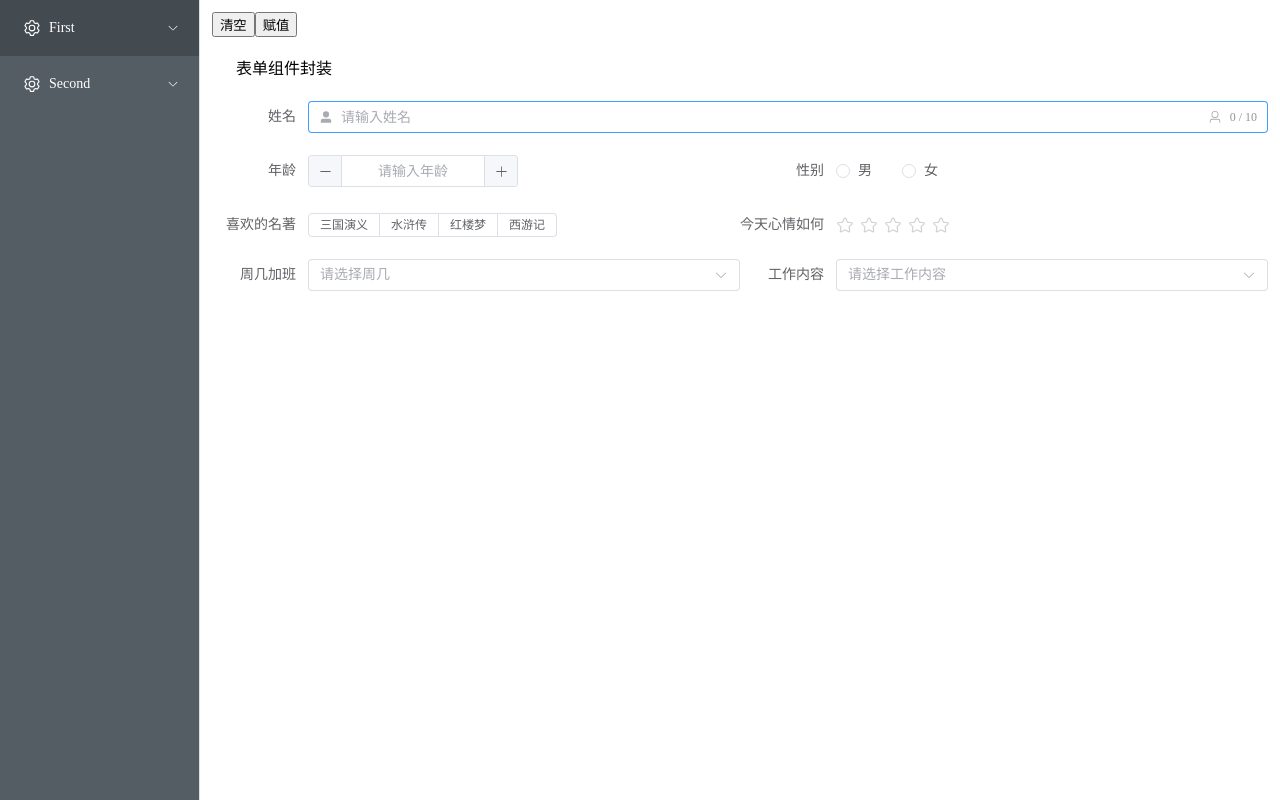
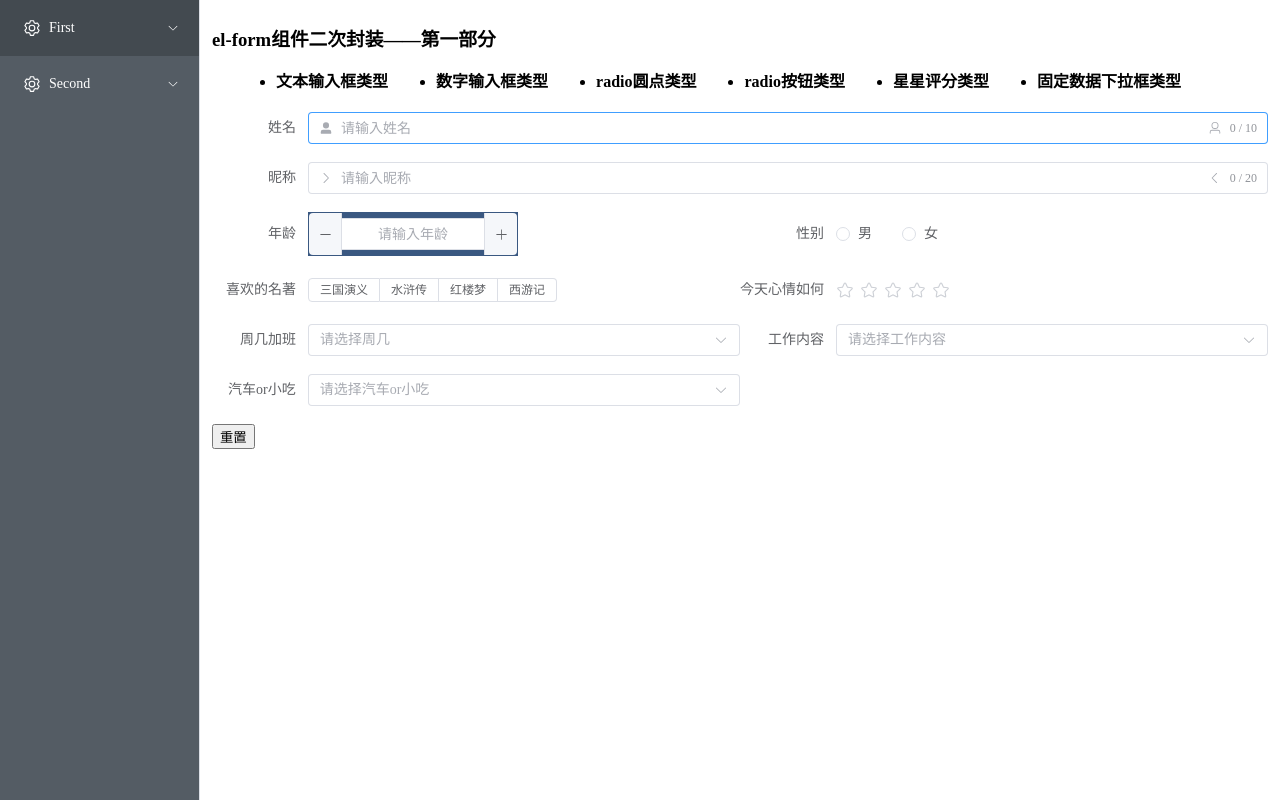
Before and after one commit to shuirongshuifu/vue3-ts-vite3, a Vue app: page /one in a window 1280 px wide. Built offline with nearby package versions, Linux system fonts and the light colour scheme.

Commit message:
继续优化重置

```diff
--- a/src/assets/main.css
+++ b/src/assets/main.css
@@ -10,12 +10,6 @@ span,
 applet,
 object,
 iframe,
-h1,
-h2,
-h3,
-h4,
-h5,
-h6,
 p,
 blockquote,
 pre,
@@ -25,7 +19,6 @@ acronym,
 address,
 big,
 cite,
-code,
 del,
 dfn,
 em,
@@ -49,9 +42,6 @@ center,
 dl,
 dt,
 dd,
-ol,
-ul,
-li,
 fieldset,
 form,
 label,
@@ -111,11 +101,6 @@ body {
   line-height: 1;
 }
 
-ol,
-ul {
-  list-style: none;
-}
-
 blockquote,
 q {
   quotes: none;
--- a/src/components/MyForm/MyForm.vue
+++ b/src/components/MyForm/MyForm.vue
@@ -1,5 +1,5 @@
 <template>
-  <el-form :model="form" label-width="auto">
+  <el-form ref="myFormRef" :model="form" label-width="auto">
     <el-row>
       <el-col class="setElCol" :span="item.span" v-for="(item, index) in conf">
         <el-form-item v-if="!item.hidden" style="width: 100%;" :label="item.label">
@@ -9,14 +9,31 @@
       </el-col>
     </el-row>
   </el-form>
+  <button @click="resetForm(myFormRef)">重置</button>
 </template>
 
 <script setup lang="ts">
+import { ref, provide } from "vue";
+import type { ComponentSize, FormInstance, FormRules } from 'element-plus'
+
 import MyInput from "./components/MyInput/MyInput.vue";
 import MyInputNumber from "./components/MyInputNumber/MyInputNumber.vue";
 import MyRadio from "./components/MyRadio/MyRadio.vue";
 import MyRate from "./components/MyRate/MyRate.vue";
 import MySelect from "./components/MySelect/MySelect.vue";
+
+const emit = defineEmits(['ev']);
+
+provide('eventCallBack', (info: object) => {
+  emit('ev', info)
+})
+
+const myFormRef = ref<FormInstance>()
+
+const resetForm = (formEl: FormInstance | undefined) => {
+  if (!formEl) return
+  formEl.resetFields()
+}
 
 defineOptions({
   name: 'MyForm',
--- a/src/components/MyForm/components/MyInput/MyInput.vue
+++ b/src/components/MyForm/components/MyInput/MyInput.vue
@@ -1,12 +1,19 @@
 <template>
-    <el-input v-model.trim="form[attr.prop]" v-bind="mergeAttr" />
+    <el-input
+        @input="(params: string | number) => { evFn(params, 'input') }"
+        @clear="(params: string | number) => { evFn(params, 'clear') }"
+        v-model.trim="form[attr.prop]"
+        v-bind="mergeAttr" />
 </template>
 
 <script lang="ts" setup>
-import { computed } from "vue";
+import { computed, inject } from "vue";
 defineOptions({
     name: 'MyInput',
 })
+
+const cb = inject('eventCallBack') as (params: { [key: string]: any }) => void;
+
 const props = defineProps({
     form: {
         type: Object,
@@ -24,4 +31,14 @@ const mergeAttr = computed(() => {
     }
     return { ...defaultAttr, ...props.attr }
 })
+
+const evFn = (val: string | number, eventName: string) => {
+    const ev = {
+        componentName: 'MyInput',
+        eventName: eventName,
+        propName: props.attr.prop,
+        propValue: val,
+    }
+    cb(ev)
+}
 </script>
--- a/src/components/MyForm/components/MySelect/MySelect.vue
+++ b/src/components/MyForm/components/MySelect/MySelect.vue
@@ -1,15 +1,19 @@
 <template>
-    <el-select v-model="form[attr.prop]" v-bind="mergeAttr">
+    <el-select @change="(params: string | number) => {
+        evFn(params, 'change')
+    }" v-model="form[attr.prop]" v-bind="mergeAttr">
         <el-option v-for="item in optionsData" :key="item.value" :label="item.label" :value="item.value" />
     </el-select>
 </template>
 
 <script lang="ts" setup>
-import { cloneDeep } from "lodash";
-import { ref, computed, watch } from "vue";
+import { ref, computed, watch, inject } from "vue";
 defineOptions({
     name: 'MySelect',
 })
+
+const cb = inject('eventCallBack') as (data: EventData) => void;
+
 const props = defineProps({
     form: {
         type: Object,
@@ -23,7 +27,8 @@ const props = defineProps({
 const mergeAttr = computed(() => {
     const defaultAttr = {
         size: 'default',
-        clearable: true
+        clearable: true,
+        filterable: true
     }
     return { ...defaultAttr, ...props.attr }
 })
@@ -33,7 +38,7 @@ let optionsData: any = ref([])
 watch(props.attr.attr, (newVal) => {
     const { options, api, cb } = newVal
     if (options) {
-        optionsData.value = cloneDeep(options)
+        optionsData.value = options
     }
     if (api) {
         api().then((val: any) => {
@@ -44,4 +49,21 @@ watch(props.attr.attr, (newVal) => {
     deep: true,
     immediate: true
 })
+
+interface EventData {
+  componentName: string;
+  eventName: string;
+  propName: string;
+  propValue: string | number;
+}
+
+const evFn = (val: string | number, eventName: string) => {
+    const ev: EventData = {
+        componentName: 'MySelect',
+        eventName: eventName,
+        propName: props.attr.prop,
+        propValue: val,
+    }
+    cb(ev)
+}
 </script>
--- /dev/null
+++ b/src/utils/myForm.ts
@@ -0,0 +1,49 @@
+// 生成随机的十六进制颜色码
+export const randomColor = () => {
+    var letters = '0123456789ABCDEF';
+    var color = '#';
+    for (var i = 0; i < 6; i++) {
+        color += letters[Math.floor(Math.random() * 16)];
+    }
+    return color;
+}
+
+// 不需要传递参数的接口函数
+export const getSelectData = () => {
+    return new Promise((resolve, reject) => {
+        resolve([
+            { la: '采购', va: 'buy' },
+            { la: '敲代码', va: 'code' },
+            { la: '做PTT', va: 'ppt' },
+        ])
+    })
+}
+
+export const getSelectData2 = () => {
+    return new Promise((resolve, reject) => {
+        resolve([
+            { label: '采购', value: 'buy' },
+            { label: '敲代码', value: 'code' },
+            { label: '做PTT', value: 'ppt' },
+        ])
+    })
+}
+
+// 需要传递参数的接口函数
+export const getSelectDataNeedParams = (type: string) => {
+    return new Promise((resolve, reject) => {
+        const Dict: { [key: string]: { label: string; value: string; }[] } = {
+            'car': [
+                { label: '奔驰', value: 'benchi' },
+                { label: '宝马', value: 'baoma' },
+                { label: '奥迪', value: 'aodi' },
+            ],
+            'food': [
+                { label: '沙县小吃', value: 'shaxian' },
+                { label: '兰州拉面', value: 'lanzhou' },
+                { label: '云南过桥米线', value: 'yunnan' },
+            ],
+        }
+        resolve(Dict[type])
+    })
+}
--- a/src/views/First/One.vue
+++ b/src/views/First/One.vue
@@ -1,37 +1,31 @@
 <template>
-  <button @click="clearFn">清空</button>
-  <button @click="setFn">赋值</button>
-  <h2 style="margin: 24px;">表单组件封装</h2>
-  <MyForm :conf="conf" :form="form"></MyForm>
+  <h3>el-form组件二次封装——第一部分</h3>
+  <ul>
+    <li>文本输入框类型</li>
+    <li>数字输入框类型</li>
+    <li>radio圆点类型</li>
+    <li>radio按钮类型</li>
+    <li>星星评分类型</li>
+    <li>固定数据下拉框类型</li>
+  </ul>
+  <MyForm :conf="conf" :form="form" @ev="ev"></MyForm>
+  <!-- <button @click="clearFn">清空</button>
+  <button @click="setFn">赋值</button> -->
 </template>
 
 <script setup lang="ts">
 import MyForm from '@/components/MyForm/MyForm.vue'
 import { ref, reactive, watch, markRaw } from 'vue'
-import { User, UserFilled } from '@element-plus/icons-vue'
-
-function getSelectData() {
-  return new Promise((resolve, reject) => {
-    // resolve([
-    //   { label: '采购', value: 'buy' },
-    //   { label: '敲代码', value: 'code' },
-    //   { label: '做PTT', value: 'ppt' },
-    // ])
-    resolve([
-      { la: '采购', va: 'buy' },
-      { la: '敲代码', va: 'code' },
-      { la: '做PTT', va: 'ppt' },
-    ])
-  })
-}
+import { User, UserFilled, ArrowRight, ArrowLeft } from '@element-plus/icons-vue'
+import { randomColor, getSelectData, getSelectData2, getSelectDataNeedParams } from "@/utils/myForm";
 
 const conf = reactive([
   {
     type: 'MyInput', // 文本框类型
     label: '姓名', // 表单名
-    span: 24, // 表单占据一行的空间
+    span: 24, // 控制表单项占据单行空间份数宽度
     hidden: false, // 默认不隐藏，不写也行，默认显示
-    attr: { // 饿了么自由属性
+    attr: { // 饿了么自有属性，对象形式传参，直接写
       prop: 'name',
       placeholder: '请输入姓名',
       prefixIcon: markRaw(UserFilled), // 图标组件，不需要响应式监听
@@ -42,13 +36,34 @@ const conf = reactive([
     },
   },
   {
-    type: 'MyInputNumber', // 数字框类型
+    type: 'MyInput',
+    label: '昵称',
+    span: 24,
+    attr: {
+      prop: 'nickName',
+      placeholder: '请输入昵称',
+      prefixIcon: markRaw(ArrowRight), // 图标组件，不需要响应式监听
+      suffixIcon: markRaw(ArrowLeft),
+      maxlength: 20,
+      showWordLimit: true,
+    },
+  },
+  {
+    type: 'MyInputNumber', // 数字输入框类型
     label: '年龄',
     span: 12,
     attr: {
       prop: 'age',
       placeholder: '请输入年龄',
-      style: 'width: 210px;',
+      // style: 'width: 210px;',
+      /**
+       * 可以直接写行内样式style，如上方，比较灵活。进一步而言
+       * 可通过函数的方式进行更灵活的控制样式，比如下方匿名函数
+       * */
+      style: ((padding) => {
+        const color = randomColor()
+        return `width: 210px; box-sizing: border-box; padding: ${padding}; background: ${color};`
+      })('6px'),
       min: 0,
       max: 200,
       step: 5,
@@ -62,7 +77,10 @@ const conf = reactive([
     attr: {
       prop: 'gender',
       size: 'large',
-      // radio有两层，那就再加一个attr记录
+      /**
+       * radio有两层，那就再加一个attr记录
+       * 比如select也有两层，也再加一个attr
+       * */
       attr: {
         type: 'radio', // radio的圆点类型
         options: [
@@ -111,7 +129,7 @@ const conf = reactive([
     },
   },
   {
-    type: 'MyRate', // 数字框类型
+    type: 'MyRate', // 评分组件类型
     label: '今天心情如何',
     span: 12,
     attr: {
@@ -124,7 +142,7 @@ const conf = reactive([
     },
   },
   {
-    type: 'MySelect', // 数字框类型
+    type: 'MySelect', // 固定下拉框数据
     label: '周几加班',
     span: 12,
     attr: {
@@ -145,22 +163,47 @@ const conf = reactive([
     },
   },
   {
-    type: 'MySelect', // 数字框类型
+    type: 'MySelect', // 接口下拉框数据
     label: '工作内容',
     span: 12,
     attr: {
       prop: 'workContent',
       placeholder: '请选择工作内容',
       attr: {
+        // 接口函数，直接用不传参
         api: getSelectData,
+        // 自定义加工逻辑，比如label value不对应逻辑
         cb: (val: any[]) => {
-          // 自定义加工逻辑
           return val.map((item) => {
             item['label'] = item.la
             item['value'] = item.va
             return item
           })
         },
+      }
+    },
+  },
+  {
+    type: 'MySelect', // 接口下拉框数据
+    label: '汽车or小吃',
+    span: 12,
+    attr: {
+      prop: 'carOrEat',
+      placeholder: '请选择汽车or小吃',
+      attr: {
+        /**
+         * 接口函数，需要传递相应的参数，使用立即执行函数额外传参
+         * 注意的下方语法写法，选择周六周日对应汽车小吃
+         * */
+        api: null
+        // api:
+        // (
+        //   function (params) {
+        //     return function () {
+        //       return getSelectDataNeedParams(params)
+        //     }
+        //   }
+        // )('car')
       }
     },
   },
@@ -177,10 +220,61 @@ watch(form.value, (newVal) => {
   // console.log('newVal', newVal);
 }, { deep: true })
 
+interface EventInfo {
+  componentName: string,
+  eventName: string,
+  propName: string,
+  propValue: string | number,
+}
+
+const ev = (info: EventInfo) => {
+  // 联动控制~姓名清空，昵称也清空
+  if (info.propName == 'name' && info.eventName == 'clear') {
+    form.value.nickName = ''
+  }
+  // 联动控制~周六汽车、周日小吃
+  if (info.propName == 'whichDay') {
+    let carOrEatItem = conf.find((item) => { return item.attr.prop == 'carOrEat' })
+    // 非空断言操作
+    // carOrEatItem!.attr!.attr!.api = getSelectData2;
+    if (info.propValue == 6) {
+      carOrEatItem!.attr!.attr!.api =
+        (function (params) {
+          return function () {
+            return getSelectDataNeedParams(params)
+          }
+        })('car')
+    }
+    if (info.propValue == 7) {
+      carOrEatItem!.attr!.attr!.api =
+        (function (params) {
+          return function () {
+            return getSelectDataNeedParams(params)
+          }
+        })('food')
+    }
+    if (!info.propValue) {
+      form.value.carOrEat = ''
+    }
+  }
+}
+
 const clearFn = () => {
-  form.value = {}
+  // form.value = {}
 }
 const setFn = () => {
-  form.value['age'] = 999
+  // form.value['age'] = 999
 }
 </script>
+
+<style scoped>
+ul {
+  display: flex;
+  flex-wrap: wrap;
+}
+
+li {
+  margin: 6px 24px;
+  font-weight: 600;
+}
+</style>
```
Also changed, not shown: src/components/MyForm/components/MySelect/MySelect copy.vue (deleted, +0 -76 lines), 1 other file (tests, documents, lock files or other folders).
